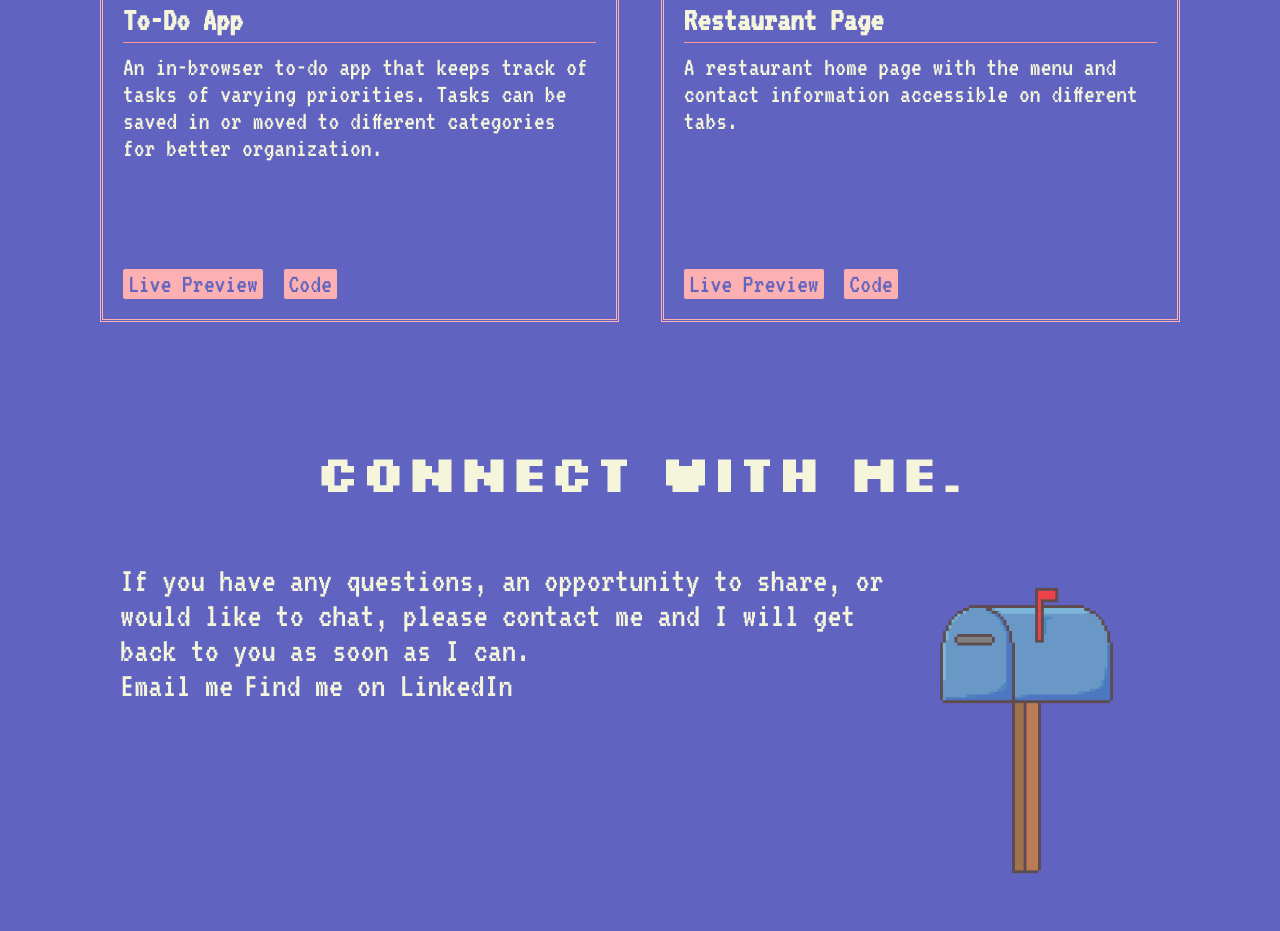
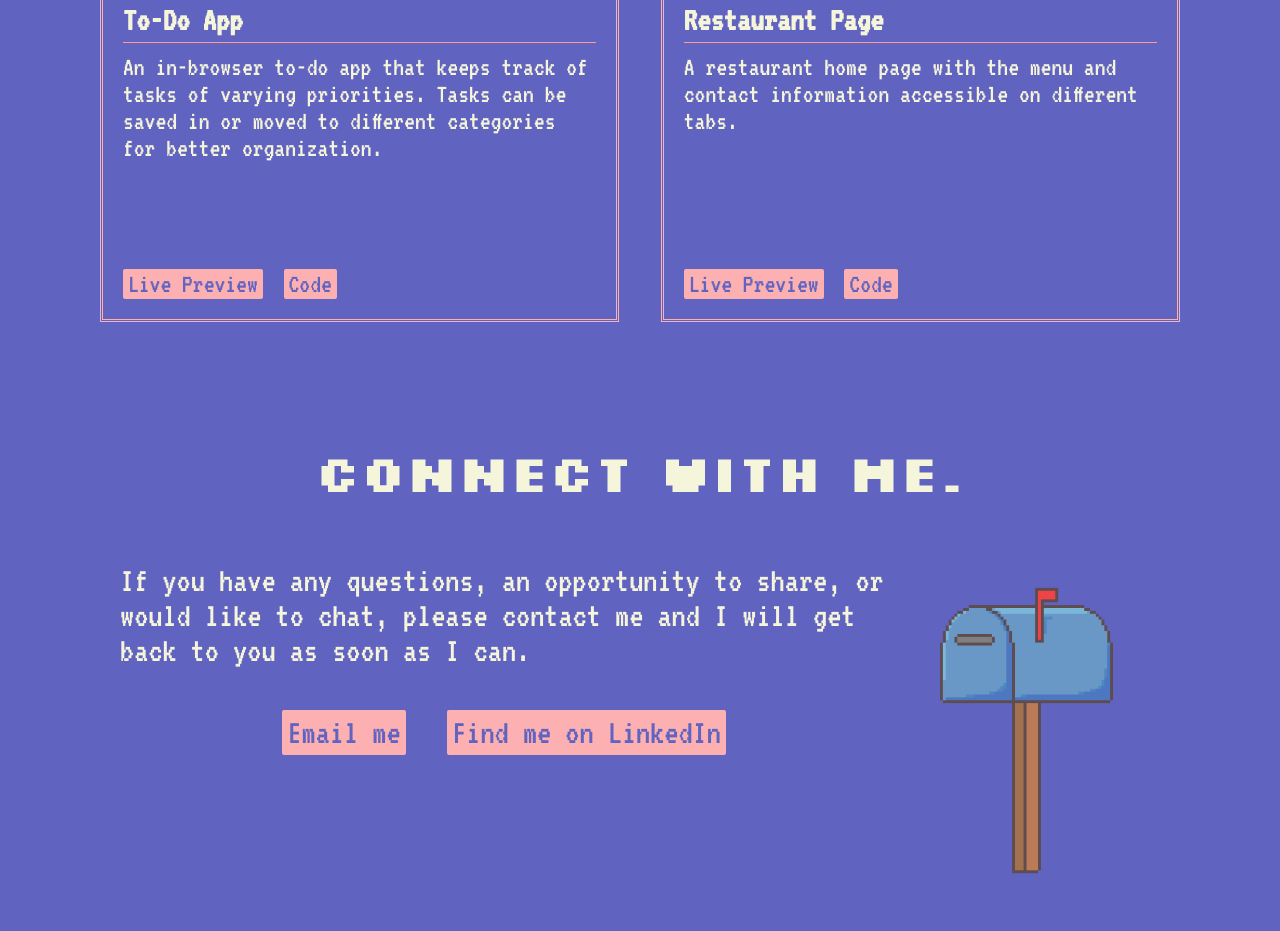
Before and after one commit to ajwjung/portfolio, a website: page src/index.html in a window 1280 px wide. Shown: the part 2436-3367 px from the top of the page. Drawn offline with Linux system fonts and the light colour scheme.

Commit message:
style: Update contact info alignment and styles

```diff
--- a/src/styles/style.css
+++ b/src/styles/style.css
@@ -237,12 +237,29 @@ nav a {
     margin-left: 5px;
 }
 
-.contact-info li {
-    margin-left: 30px;
+.contact-wrapper {
+    height: min-content;
+    display: flex;
+    flex-direction: column;
+    justify-content: center;
+    align-items: center;
+    gap: 1rem;
+}
+
+.contact-info {
+    display: flex;
+    justify-content: center;
+    align-items: center;
+    gap: 1rem;
 }
 
 .contact-info a {
+    padding: 5px;
     text-decoration: none;
+    text-align: center;
+    background: var(--pink02);
+    color: var(--purple02);
+    border-radius: 2px;
 }
 
 /* Misc Styles */
@@ -404,6 +421,10 @@ nav a {
         align-items: end;
         gap: 1rem;
     }
+
+    .contact-info {
+        gap: 2rem;
+    }
 }
 
 @media screen and (min-width: 1024px) {
@@ -485,8 +506,8 @@ nav a {
         font-size: var(--large-text);
     }
 
-    .contact-info li {
-        margin-left: 50px;
+    .contact-wrapper {
+        gap: 2rem;
     }
 
     .mailbox {
@@ -511,6 +532,14 @@ nav a {
         max-width: 300px;
     }
 
+    .contact-wrapper {
+        gap: 3rem;
+    }
+
+    .contact-info {
+        gap: 4rem;
+    }
+
     .mailbox {
         scale: 0.8;
         object-position: bottom 25px right 50%;
```
Also changed, not shown: dist/index.html.
